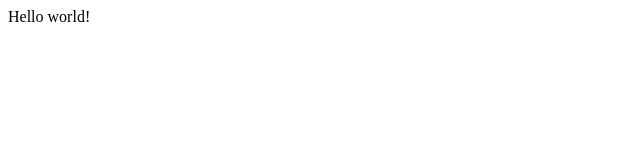
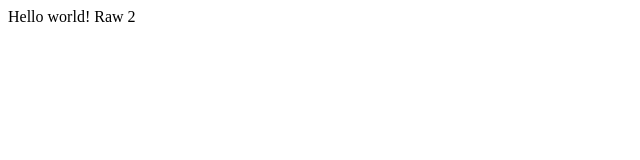
Before and after one commit to spase-ru/new_, a plain HTML site: page index.html in a window 1280 px wide. Shown: the full height of the page, 0-640 px from the left. Drawn offline with Linux system fonts and the light colour scheme.

Commit message:
Update index.html

```diff
--- a/index.html
+++ b/index.html
@@ -8,5 +8,6 @@
 </head>
 <body>
     Hello world!
+    Raw 2
 </body>
 </html>
```
